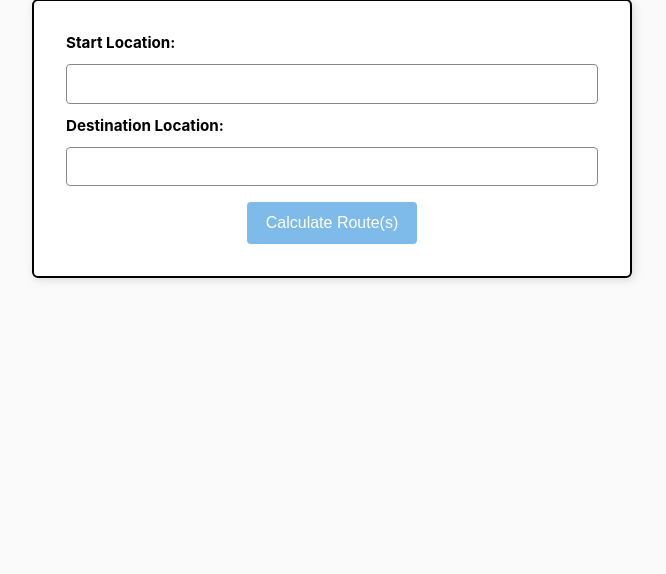
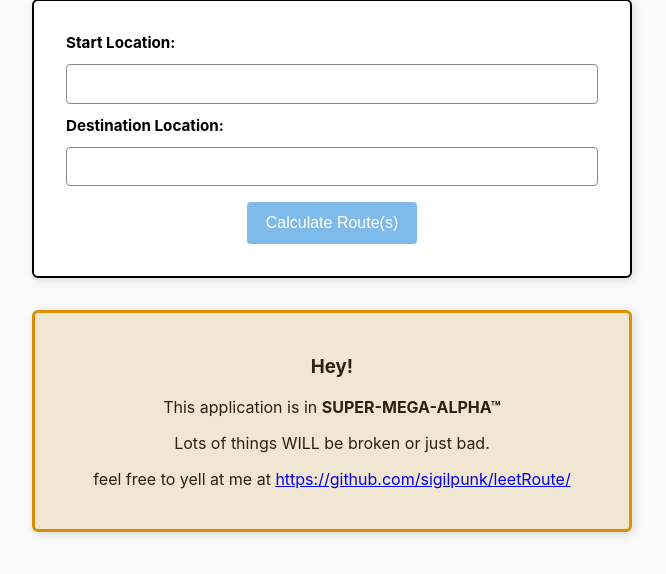
Before and after one commit to sigilpunk/leetRoute, a Python web app: template templates/index.html.jinja in a window 1280 px wide. Shown: the part 107-681 px from the top of the page, without its empty margins (308-974 px from the left). Run offline with Jinja, Linux system fonts and the light colour scheme; the template is opened without the code that fills it, so the values that code supplies are empty.

Commit message:
added warning box (im on vercel now :3)

```diff
--- a/app.py
+++ b/app.py
@@ -175,4 +175,4 @@ def remove_remote(filename: str):
         return {"message": f"the file '{filepath}' does not exist"}
 
 
-app.run()
+# app.run()
--- a/templates/index.html.jinja
+++ b/templates/index.html.jinja
@@ -245,6 +245,19 @@
             text-align: center;
         }
 
+        .warn-block {
+            border: 3px solid rgb(219, 143, 2);
+            color: rgb(48, 32, 15);
+            background: rgb(241, 230, 210);
+            border-radius: 6px;
+            box-shadow: 2px 2px 10px #0002;
+            padding: 1.5em;
+            width: calc(100% - 2em);
+            max-width: 600px;
+            text-align: center;
+            margin: auto;
+        }
+
         .error-block h3 {
             margin-top: 0;
         }
@@ -435,6 +448,12 @@
             <p>Please provide both locations</p>
         </div>
     {% endif %}
+        <div class="warn-block">
+            <h3>Hey!</h3>
+            <p>This application is in <strong>SUPER-MEGA-ALPHA&#8482;</strong></p>
+            <p>Lots of things WILL be broken or just bad.</p>
+            <p>feel free to yell at me at <a href="https://github.com/sigilpunk/leetRoute">https://github.com/sigilpunk/leetRoute/</a></p>
+        </div>
 
     <script>
         let startCoords = null;
```
Also changed, not shown: 1 other file.
